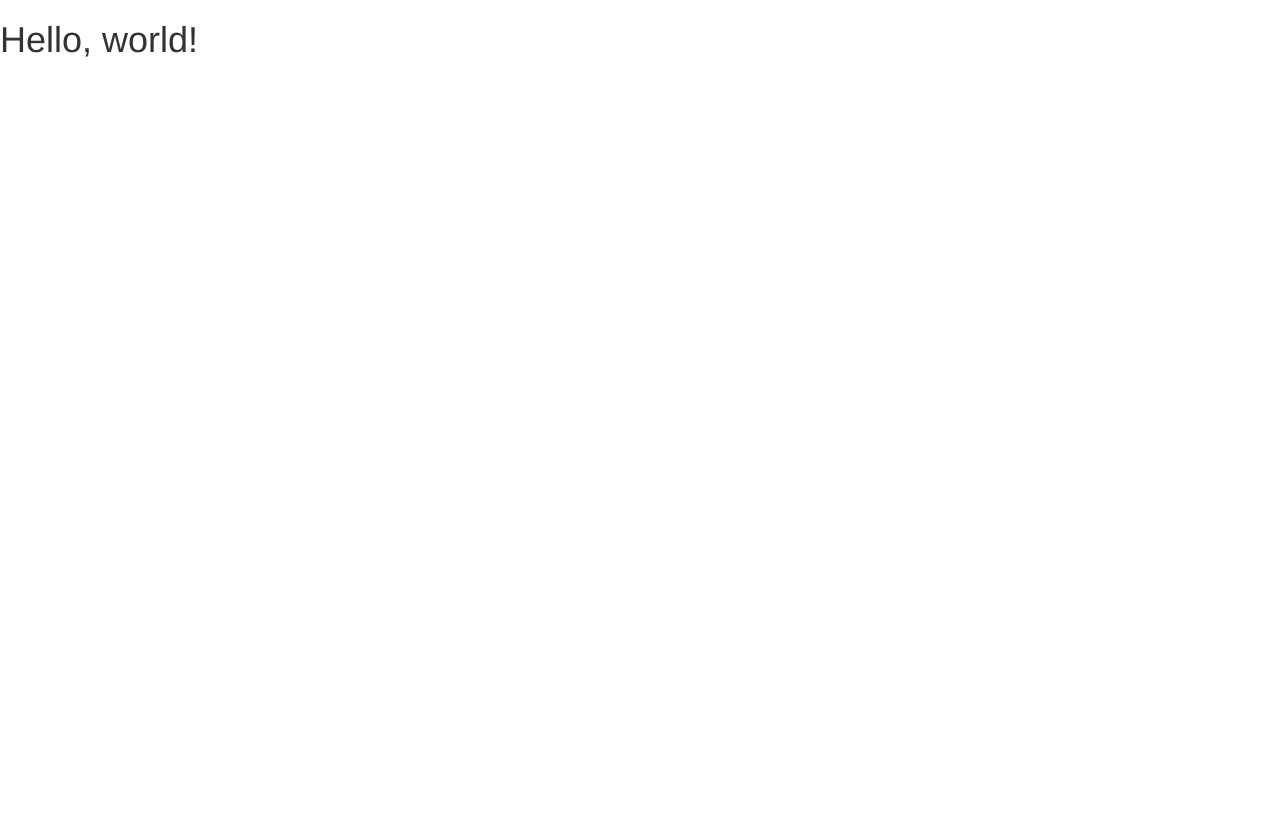
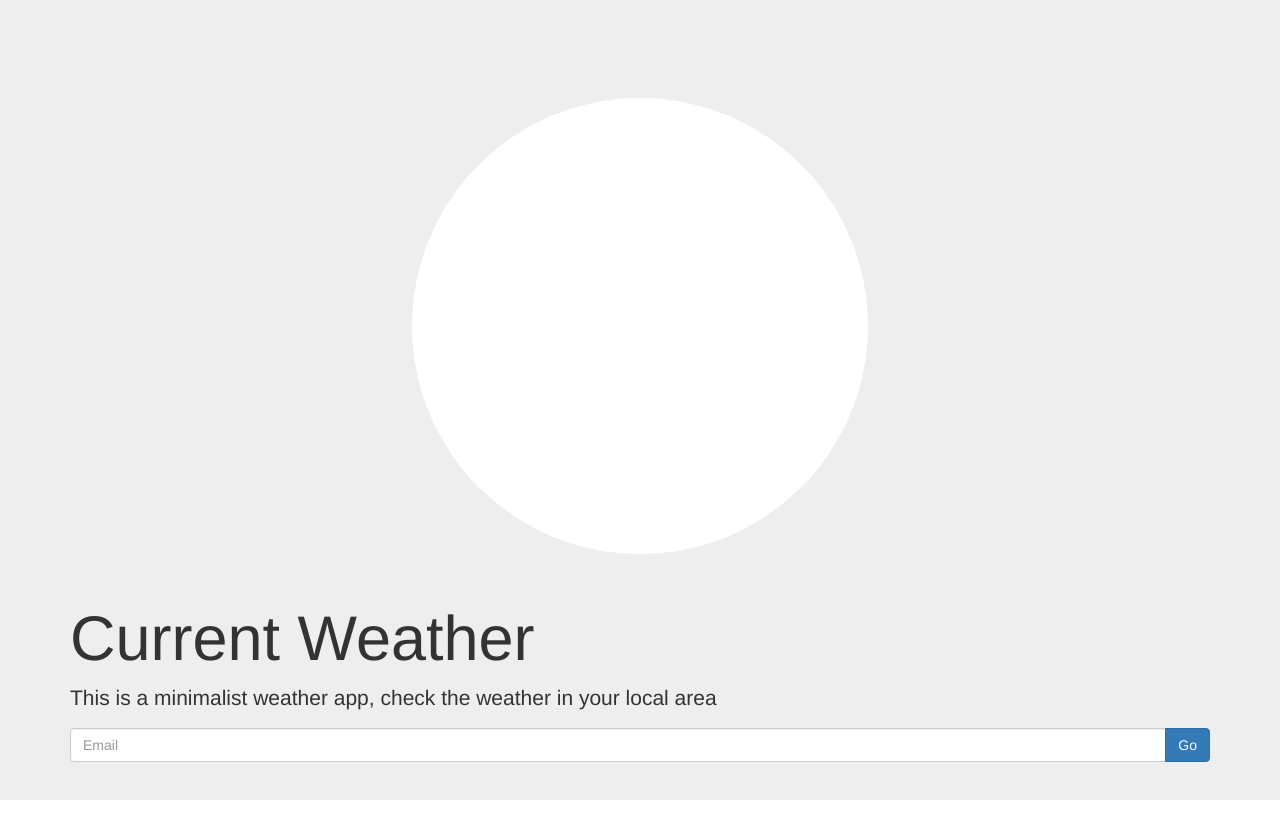
Before and after one commit to glitchybitchy/Weather-App, a plain HTML site: page index.html in a window 1280 px wide. Before the commit the page ends 800 px from the top, so only its background shows below. Drawn offline with nearby package versions, Linux system fonts and the light colour scheme; no server answers.

Commit message:
added bootstrap look up form

```diff
--- a/css/style.css
+++ b/css/style.css
@@ -0,0 +1,14 @@
+.jumbotron {
+
+	height: 100vh;
+	width: 100%;
+}
+
+.circle{
+	background-color: white;
+	height:auto;
+	width:40%;
+	margin: 50px auto;
+	border-radius: 50%;
+	padding-top: 40%;
+}
--- a/index.html
+++ b/index.html
@@ -5,11 +5,11 @@
     <meta http-equiv="X-UA-Compatible" content="IE=edge">
     <meta name="viewport" content="width=device-width, initial-scale=1">
     <!-- The above 3 meta tags *must* come first in the head; any other head content must come *after* these tags -->
-    <title>Bootstrap 101 Template</title>
+    <title>Weather</title>
 
     <!-- Bootstrap -->
-    <link href="css/bootstrap.min.css" rel="stylesheet">
-
+    <link rel="stylesheet" href="https://maxcdn.bootstrapcdn.com/bootstrap/4.0.0-alpha.2/css/bootstrap.min.css" integrity="sha384-y3tfxAZXuh4HwSYylfB+J125MxIs6mR5FOHamPBG064zB+AFeWH94NdvaCBm8qnd" crossorigin="anonymous">
+    <link href="css/style.css" rel="stylesheet">
     <!-- HTML5 shim and Respond.js for IE8 support of HTML5 elements and media queries -->
     <!-- WARNING: Respond.js doesn't work if you view the page via file:// -->
     <!--[if lt IE 9]>
@@ -18,12 +18,31 @@
     <![endif]-->
   </head>
   <body>
-    <h1>Hello, world!</h1>
+
+
+	<div class="jumbotron jumbotron-fluid bg-info">
+        <div class="container text-sm-center p-t-3">
+        <div class="circle"></div>
+          <h1 class="display-3">Current Weather</h1>
+          <p class="lead">This is a minimalist weather app, check the weather in your local area</p>
+        <div class="input-group">
+		        <input type="text" class="form-control" placeholder="Email">
+		        <span class="input-group-btn">
+		          <button class="btn btn-primary" type="button">Go</button>
+
+				</span>
+		</div>
+
+          </div>
+
+        </div>
+      </div>
 
     <!-- jQuery (necessary for Bootstrap's JavaScript plugins) -->
     <script src="https://ajax.googleapis.com/ajax/libs/jquery/1.12.4/jquery.min.js"></script>
     <!-- Include all compiled plugins (below), or include individual files as needed -->
-    <script src="js/bootstrap.min.js"></script>
+    <link rel="stylesheet" href="https://maxcdn.bootstrapcdn.com/bootstrap/4.0.0-alpha.2/css/bootstrap.min.css" integrity="sha384-y3tfxAZXuh4HwSYylfB+J125MxIs6mR5FOHamPBG064zB+AFeWH94NdvaCBm8qnd" crossorigin="anonymous">
+     <link href="css/style.css" rel="stylesheet">
 
 	<script src="js/main.js" type="text/javascript" charset="utf-8"></script>
   </body>
```
